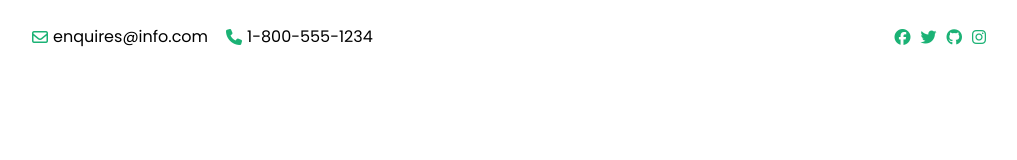
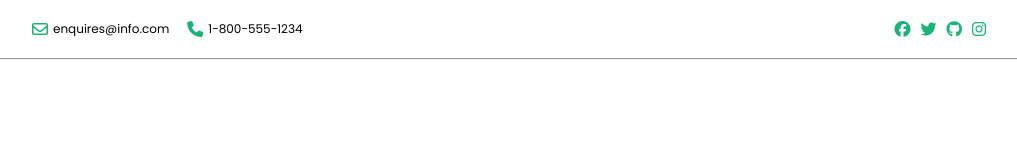
Before and after one commit to TlouManaka/FigmaHTMLCSSJS, a plain HTML site: page index.html in a window 1280 px wide. Shown: the whole page, without its empty margins (126-1143 px from the left). Drawn offline with Linux system fonts and the light colour scheme.

Commit message:
Done
With the topper part

```diff
--- a/index.html
+++ b/index.html
@@ -33,6 +33,7 @@
             </div>
 
         </div>
+        <hr>
         <Nav class="navbar">
 
 
--- a/style.css
+++ b/style.css
@@ -17,7 +17,7 @@ body{
 p{
  font-family: 'Poppins';
  font-style: normal;
-  font-size: 16px;
+  font-size: 12px;
   color: var(--black-color);
 
 }
@@ -74,3 +74,7 @@ i{
     cursor: pointer;
     text-decoration: none;
 }
+hr{
+
+    color: var(--tetiary-color);
+}
```
